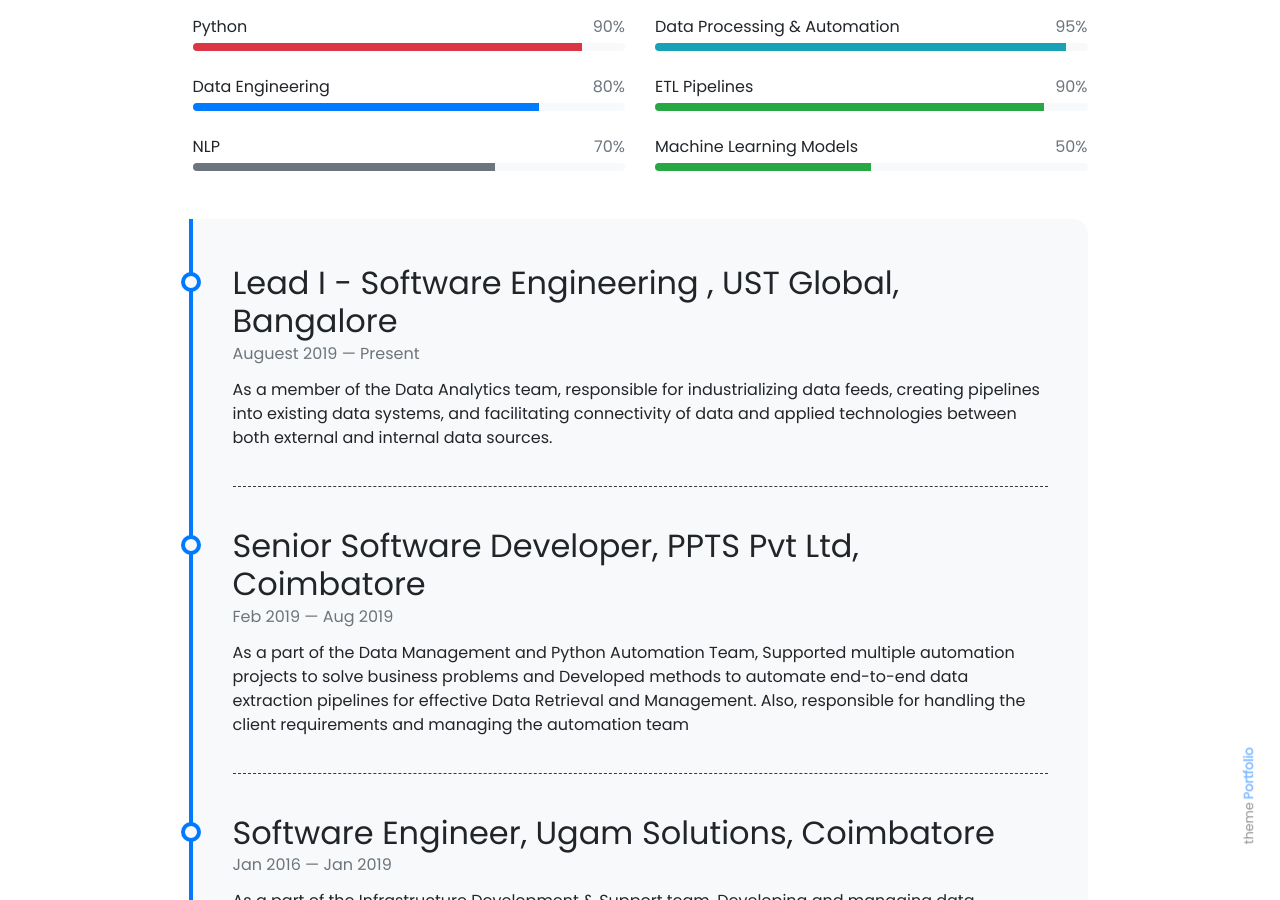
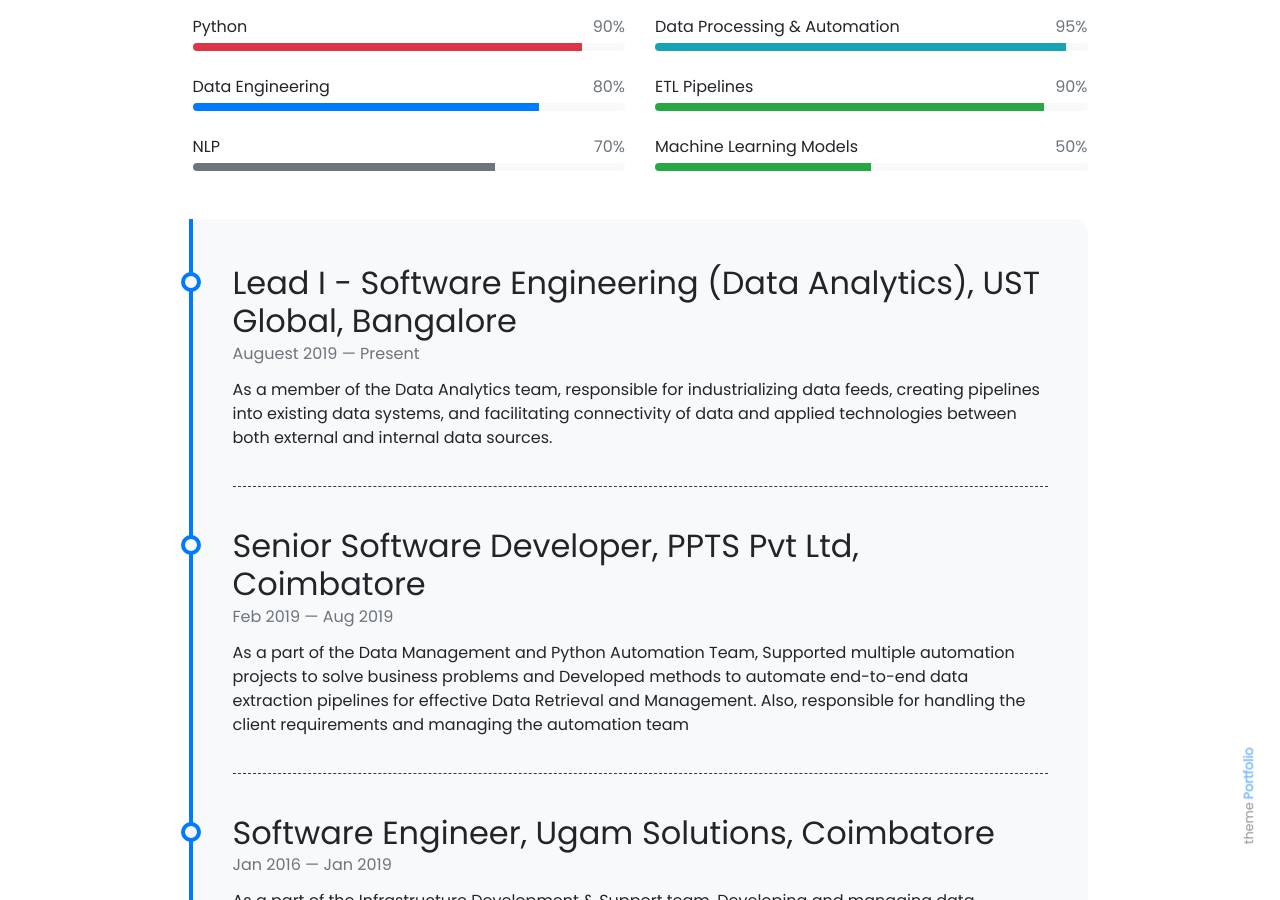
Before and after one commit to dhamodharanrk/portfolio, a Jekyll site: the page built from pages/about.md, in a window 1280 px wide and 900 px high, scrolled down 418 px. Built offline with Jekyll 4.4.1, drawn with Linux system fonts in a browser that asks for light colours; nearby versions of some CDN libraries; emoji names are drawn with the system emoji font.

Commit message:
Update timeline.yml

```diff
--- a/_data/timeline.yml
+++ b/_data/timeline.yml
@@ -1,4 +1,4 @@
-- title: Lead I - Software Engineering , UST Global, Bangalore
+- title: Lead I - Software Engineering (Data Analytics), UST Global, Bangalore
   from: Auguest 2019
   to: Present
   description: As a member of the Data Analytics team, responsible for industrializing data feeds, creating pipelines into existing data systems, and facilitating connectivity of data and applied technologies between both external and internal data sources.
```
